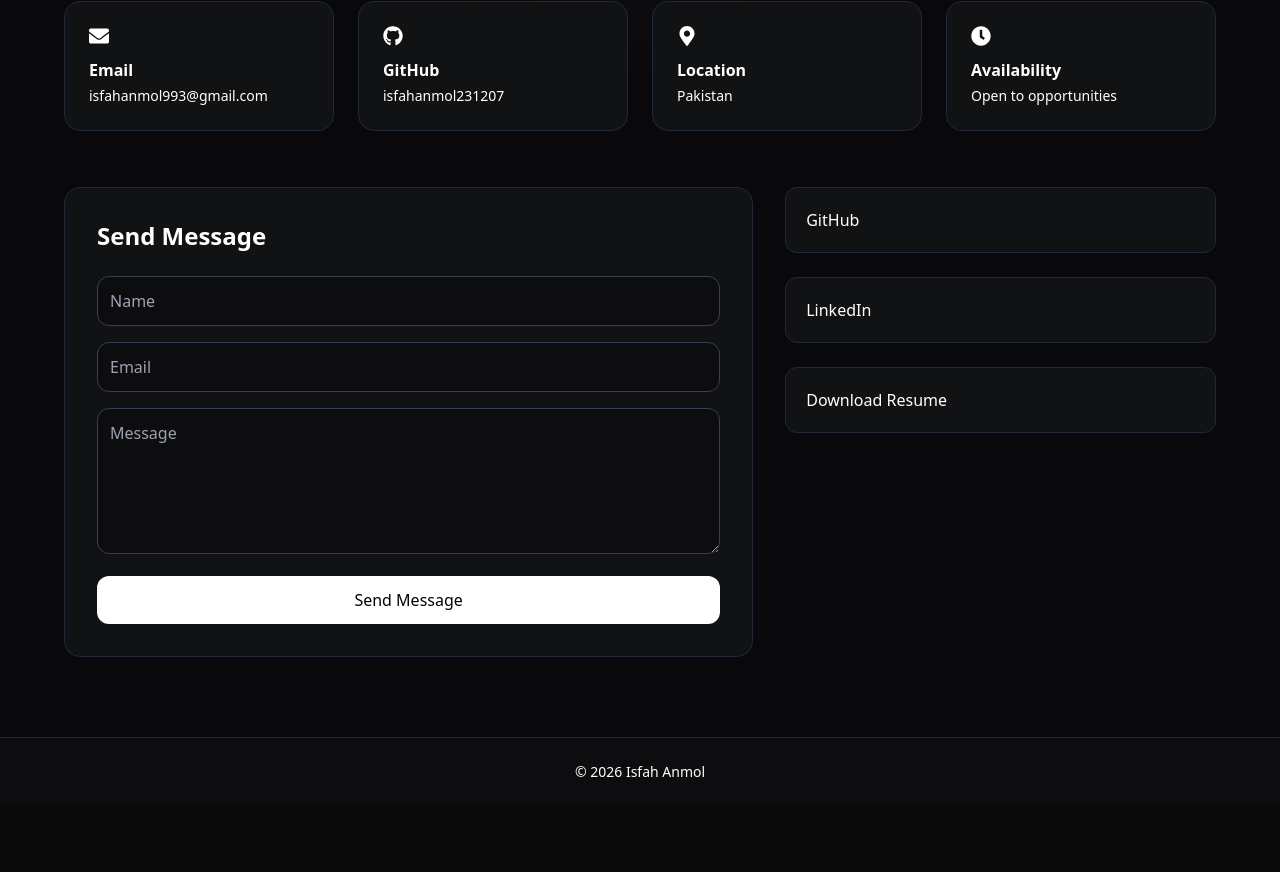
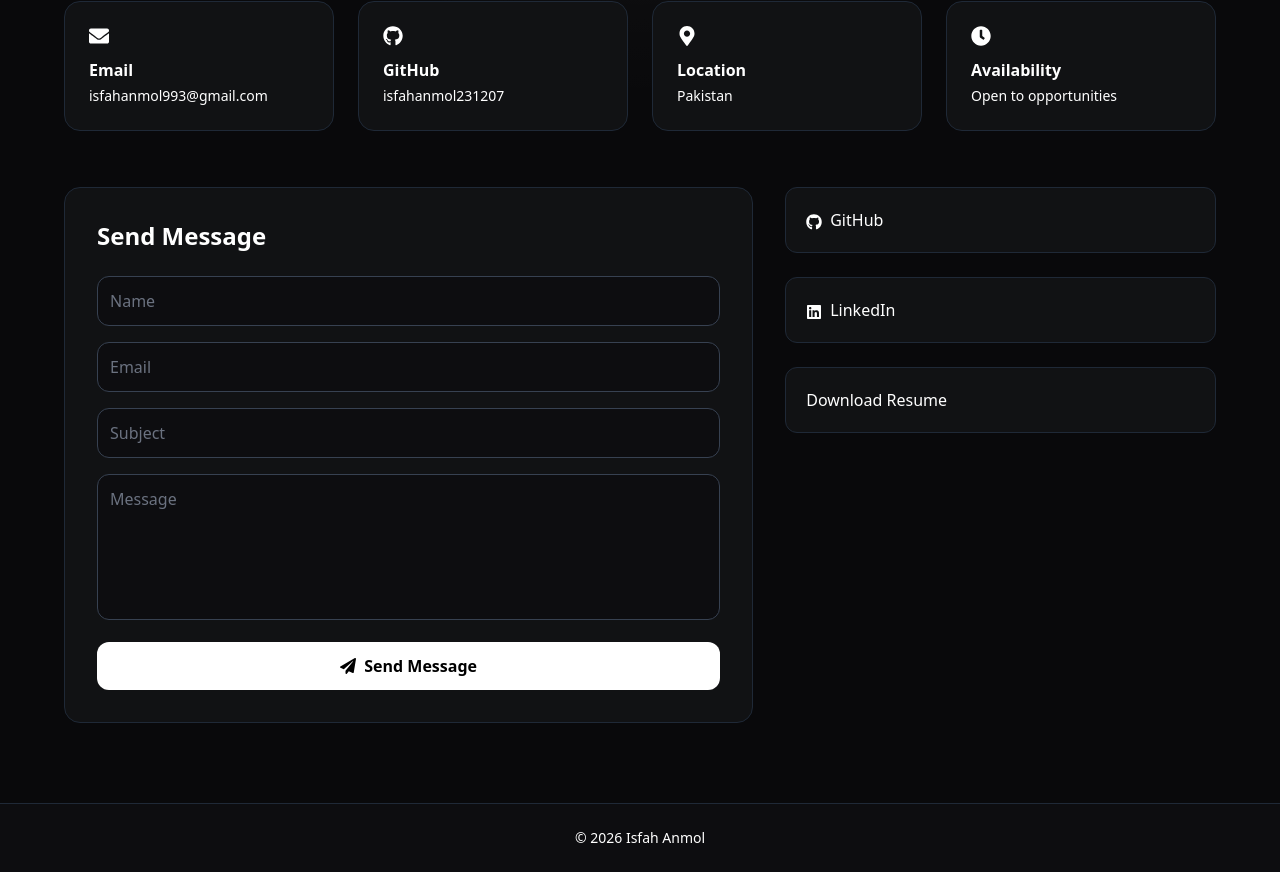
Before and after one commit to isfahanmol231207/my-portfolio, a React (Vite) app: page / in a window 1280 px wide. Shown: the part 3967-4839 px from the top of the page. Before the commit the page ends 4773 px from the top, so only its background shows below. Built offline with nearby package versions, Linux system fonts and the light colour scheme.

Commit message:
Added EmailJS contact form

```diff
--- a/package.json
+++ b/package.json
@@ -10,6 +10,7 @@
     "preview": "vite preview"
   },
   "dependencies": {
+    "@emailjs/browser": "^4.4.1",
     "framer-motion": "^12.38.0",
     "react": "^19.2.5",
     "react-dom": "^19.2.5",
--- a/src/components/Contact.jsx
+++ b/src/components/Contact.jsx
@@ -1,4 +1,5 @@
-import { motion } from "framer-motion";
+import { useRef, useState } from "react";
+import emailjs from "@emailjs/browser";
 import {
   FaEnvelope,
   FaMapMarkerAlt,
@@ -6,20 +7,46 @@ import {
   FaGithub,
   FaLinkedin,
   FaPaperPlane,
-  FaDownload,
 } from "react-icons/fa";
 
 export default function Contact({ darkMode }) {
+  const form = useRef();
+  const [sending, setSending] = useState(false);
+  const [status, setStatus] = useState("");
+
+  const sendEmail = (e) => {
+    e.preventDefault();
+    setSending(true);
+    setStatus("");
+
+    emailjs
+      .sendForm(
+        "service_388q2ih",
+        "template_31lizi9",
+        form.current,
+        "iqyiUjIsjYzFHbEvS"
+      )
+      .then(
+        () => {
+          setStatus("Message sent successfully!");
+          form.current.reset();
+          setSending(false);
+        },
+        (error) => {
+          console.log(error);
+          setStatus("Failed to send message. Try again.");
+          setSending(false);
+        }
+      );
+  };
+
   return (
     <section
       id="contact"
       className={`relative overflow-hidden pt-24 transition-colors duration-300 ${
-        darkMode
-          ? "bg-[#09090b] text-white"
-          : "bg-[#f5f5f5] text-[#111827]"
+        darkMode ? "bg-[#09090b] text-white" : "bg-[#f5f5f5] text-[#111827]"
       }`}
     >
-      {/* Background */}
       <div
         className={`absolute inset-0 ${
           darkMode
@@ -29,8 +56,6 @@ export default function Contact({ darkMode }) {
       />
 
       <div className="relative max-w-7xl mx-auto px-6 md:px-10 lg:px-16">
-
-        {/* Header */}
         <div className="text-center">
           <p className="text-sm uppercase tracking-[0.3em] text-gray-400">
             Contact
@@ -49,7 +74,6 @@ export default function Contact({ darkMode }) {
           </p>
         </div>
 
-        {/* Top cards */}
         <div className="mt-14 grid sm:grid-cols-2 lg:grid-cols-4 gap-6">
           {[
             {
@@ -76,10 +100,12 @@ export default function Contact({ darkMode }) {
               value: "Open to opportunities",
               href: "#",
             },
-          ].map((item, i) => (
+          ].map((item) => (
             <a
               key={item.title}
               href={item.href}
+              target={item.href.startsWith("http") ? "_blank" : undefined}
+              rel={item.href.startsWith("http") ? "noreferrer" : undefined}
               className={`rounded-2xl p-6 border transition ${
                 darkMode
                   ? "bg-[#111214] border-gray-800"
@@ -88,15 +114,12 @@ export default function Contact({ darkMode }) {
             >
               <div className="text-xl">{item.icon}</div>
               <h3 className="mt-3 font-semibold">{item.title}</h3>
-              <p className="text-sm mt-1">{item.value}</p>
+              <p className="text-sm mt-1 break-words">{item.value}</p>
             </a>
           ))}
         </div>
 
-        {/* Main grid */}
         <div className="mt-14 grid lg:grid-cols-[1.6fr_1fr] gap-8">
-
-          {/* Form */}
           <div
             className={`rounded-2xl p-8 border ${
               darkMode
@@ -106,71 +129,112 @@ export default function Contact({ darkMode }) {
           >
             <h3 className="text-2xl font-bold">Send Message</h3>
 
-            <form className="mt-6 space-y-4">
+            <form ref={form} onSubmit={sendEmail} className="mt-6 space-y-4">
               <input
+                type="text"
+                name="user_name"
                 placeholder="Name"
-                className={`w-full p-3 rounded-xl border ${
+                required
+                className={`w-full p-3 rounded-xl border outline-none ${
                   darkMode
-                    ? "bg-[#0d0d10] border-gray-700 text-white"
-                    : "bg-gray-100 border-gray-300 text-black"
+                    ? "bg-[#0d0d10] border-gray-700 text-white placeholder:text-gray-500"
+                    : "bg-gray-100 border-gray-300 text-black placeholder:text-gray-500"
                 }`}
               />
+
               <input
+                type="email"
+                name="user_email"
                 placeholder="Email"
-                className={`w-full p-3 rounded-xl border ${
+                required
+                className={`w-full p-3 rounded-xl border outline-none ${
                   darkMode
-                    ? "bg-[#0d0d10] border-gray-700 text-white"
-                    : "bg-gray-100 border-gray-300 text-black"
+                    ? "bg-[#0d0d10] border-gray-700 text-white placeholder:text-gray-500"
+                    : "bg-gray-100 border-gray-300 text-black placeholder:text-gray-500"
                 }`}
               />
+
+              <input
+                type="text"
+                name="subject"
+                placeholder="Subject"
+                required
+                className={`w-full p-3 rounded-xl border outline-none ${
+                  darkMode
+                    ? "bg-[#0d0d10] border-gray-700 text-white placeholder:text-gray-500"
+                    : "bg-gray-100 border-gray-300 text-black placeholder:text-gray-500"
+                }`}
+              />
+
               <textarea
+                name="message"
                 placeholder="Message"
                 rows="5"
-                className={`w-full p-3 rounded-xl border ${
+                required
+                className={`w-full p-3 rounded-xl border outline-none resize-none ${
                   darkMode
-                    ? "bg-[#0d0d10] border-gray-700 text-white"
-                    : "bg-gray-100 border-gray-300 text-black"
+                    ? "bg-[#0d0d10] border-gray-700 text-white placeholder:text-gray-500"
+                    : "bg-gray-100 border-gray-300 text-black placeholder:text-gray-500"
                 }`}
               />
 
               <button
-                className={`w-full py-3 rounded-xl ${
-                  darkMode
-                    ? "bg-white text-black"
-                    : "bg-black text-white"
-                }`}
+                type="submit"
+                disabled={sending}
+                className={`w-full py-3 rounded-xl flex items-center justify-center gap-2 font-semibold ${
+                  darkMode ? "bg-white text-black" : "bg-black text-white"
+                } ${sending ? "opacity-70 cursor-not-allowed" : ""}`}
               >
-                Send Message
+                <FaPaperPlane />
+                {sending ? "Sending..." : "Send Message"}
               </button>
+
+              {status && (
+                <p
+                  className={`text-sm ${
+                    status.includes("successfully")
+                      ? "text-green-500"
+                      : "text-red-500"
+                  }`}
+                >
+                  {status}
+                </p>
+              )}
             </form>
           </div>
 
-          {/* Right */}
           <div className="space-y-6">
             <a
               href="https://github.com/isfahanmol231207"
+              target="_blank"
+              rel="noreferrer"
               className={`block p-5 rounded-xl border ${
                 darkMode
                   ? "bg-[#111214] border-gray-800"
                   : "bg-white border-gray-300"
               }`}
             >
+              <FaGithub className="inline mr-2" />
               GitHub
             </a>
 
             <a
               href="https://www.linkedin.com/in/isfah-anmol"
+              target="_blank"
+              rel="noreferrer"
               className={`block p-5 rounded-xl border ${
                 darkMode
                   ? "bg-[#111214] border-gray-800"
                   : "bg-white border-gray-300"
               }`}
             >
+              <FaLinkedin className="inline mr-2" />
               LinkedIn
             </a>
 
             <a
               href="/resume.pdf"
+              download
               className={`block p-5 rounded-xl border ${
                 darkMode
                   ? "bg-[#111214] border-gray-800"
@@ -183,7 +247,6 @@ export default function Contact({ darkMode }) {
         </div>
       </div>
 
-      {/* Footer */}
       <footer
         className={`mt-20 border-t ${
           darkMode
```
Also changed, not shown: 1 other file (tests, documents, lock files or other folders).
